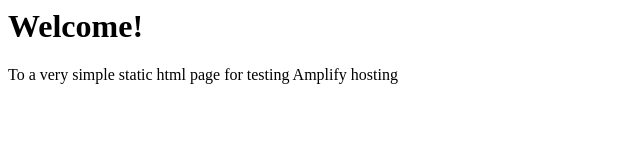
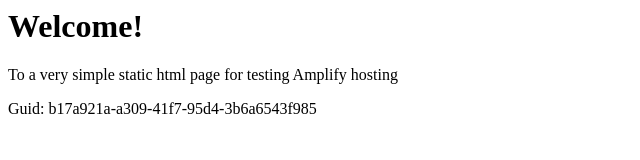
Before and after one commit to aws-aemilia-cmh/Github-PR-Commit-Integration-Test-DoNotTouch-Gith-P5X5MO5I-v1-prod-us-east-2, a website: page src/index.html in a window 1280 px wide. Shown: the whole page, without its empty margins (0-640 px from the left). Drawn offline with Linux system fonts and the light colour scheme.

Commit message:
commit from integ tests

```diff
--- a/src/index.html
+++ b/src/index.html
@@ -1,3 +1,5 @@
+
+
 <html lang="en">
 
 <head>
@@ -10,6 +12,6 @@
 <body>
     <h1>Welcome!</h1>
     <p>To a very simple static html page for testing Amplify hosting</p>
-</body>
+    <p>Guid: b17a921a-a309-41f7-95d4-3b6a6543f985</p></body>
 
 </html>
```
